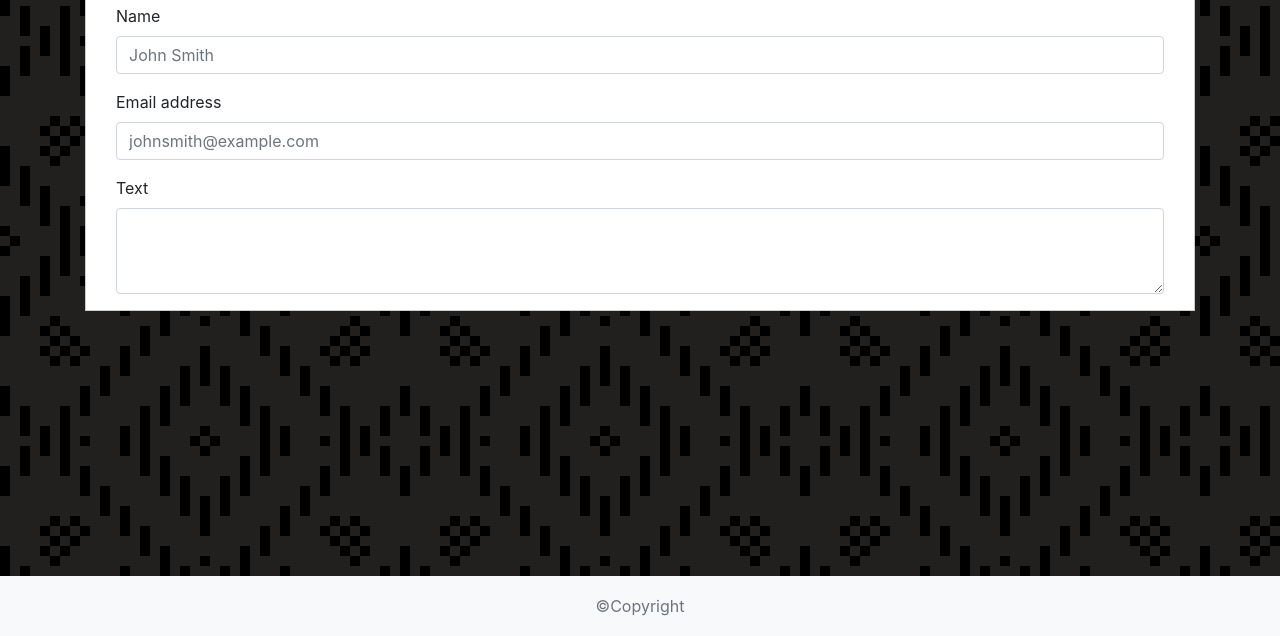
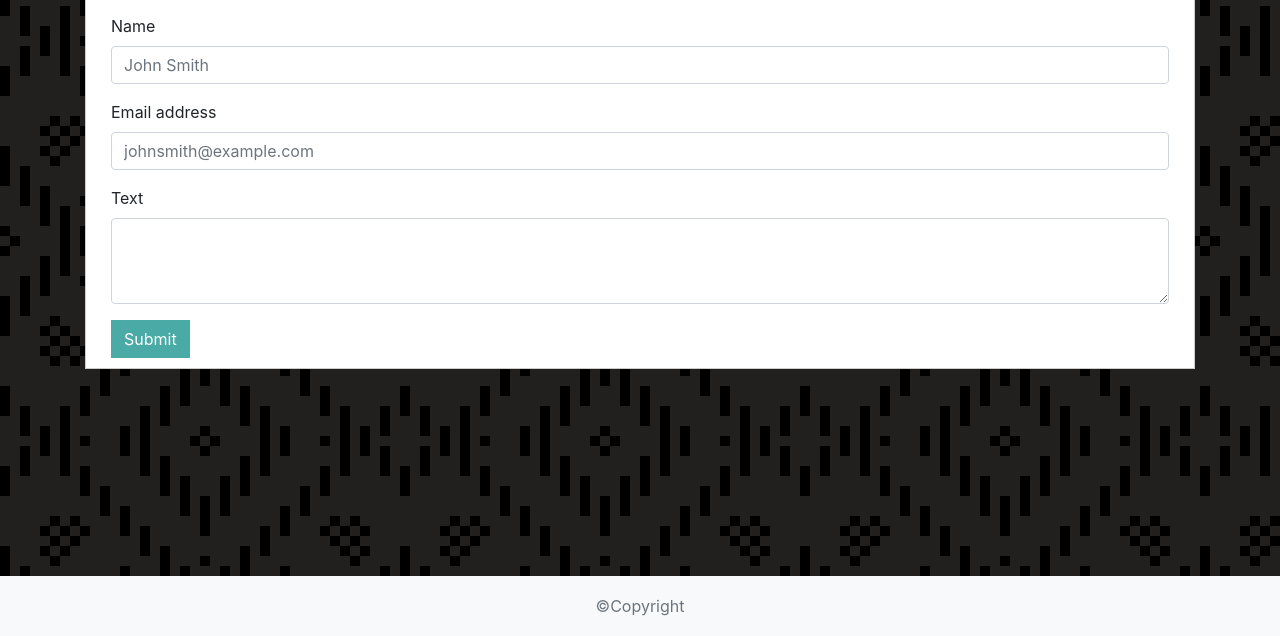
Before and after one commit to jonDatz/Bootstrap-Portfolio, a plain HTML site: page contact.html in a window 1280 px wide. Shown: the part 164-800 px from the top of the page. Drawn offline with nearby package versions, Linux system fonts and the light colour scheme.

Commit message:
Added and styled button on Contact Page

```diff
--- a/Assets/css/bsStyle.css
+++ b/Assets/css/bsStyle.css
@@ -7,12 +7,18 @@ body {
     border: 1px solid #cccccc;
     margin-top: 30px;
     margin-bottom: 90px;
+    padding: 10px 10px 10px 10px;
 }
 
+.styleBTN {
+    color: #ffffff;
+    background-color: #4aaaa5;
+    border-radius: 0px;
+}
 
 h1 {
-color: #4aaaa5;
-font-family: Georgia, 'Times New Roman', Times, serif;
+    color: #4aaaa5;
+    font-family: Georgia, 'Times New Roman', Times, serif;
 }
 
 p {
@@ -46,7 +52,8 @@ img {
     bottom: 0;
     width: 100%;
     height: 60px;
-    line-height: 60px; /* Vertically center the text there */
+    line-height: 60px;
+    /* Vertically center the text there */
     background-color: #f5f5f5;
     text-align: center;
 }
@@ -60,6 +67,6 @@ img {
     bottom: 15%;
     left: 0;
     width: 80%;
-    background:#4aaaa5;
+    background: #4aaaa5;
 
 }
--- a/contact.html
+++ b/contact.html
@@ -68,6 +68,7 @@
                         <label for="exampleFormControlTextarea1">Text</label>
                         <textarea class="form-control" id="exampleFormControlTextarea1" rows="3"></textarea>
                     </div>
+                    <button class="btn styleBTN" type="submit">Submit</button>
                 </form>
 
             </div>
```
